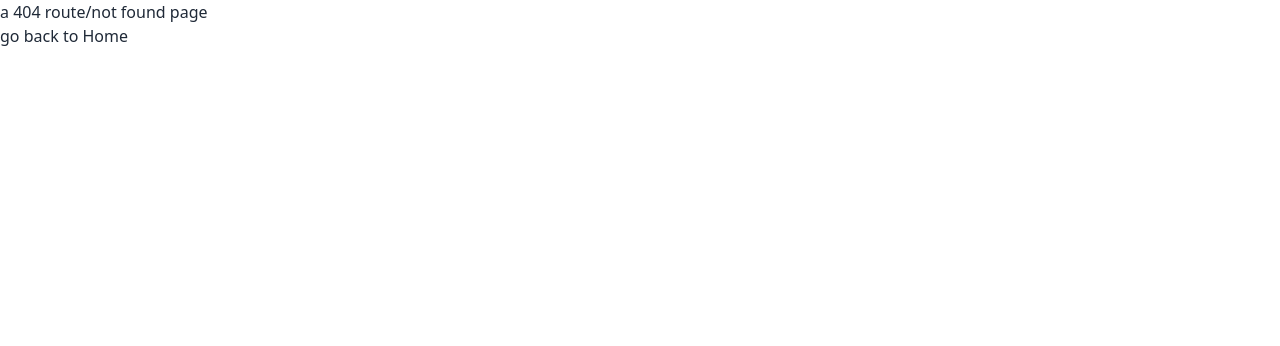
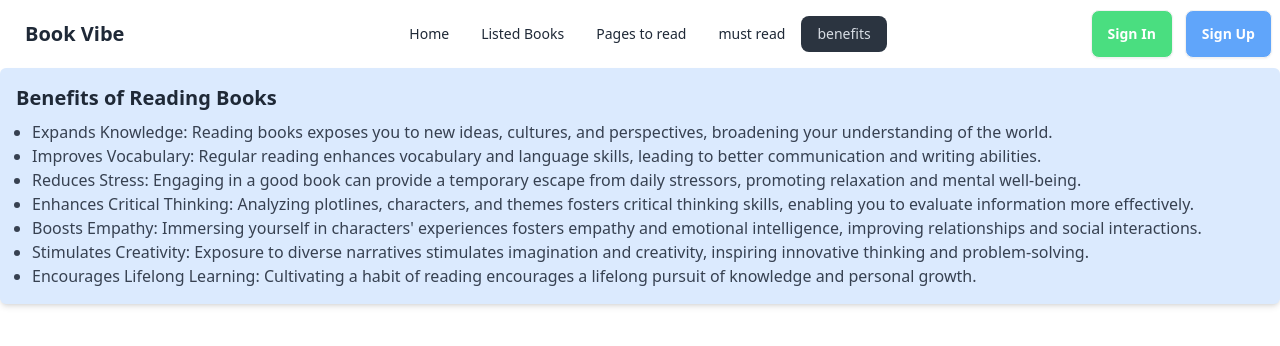
Before and after one commit to rakib135836/Book-vibe, a React (Vite) app: page /benefits in a window 1280 px wide. Before the commit this address had no page. Shown: the top 346 px of the page. Built offline with nearby package versions, Linux system fonts and the light colour scheme.

Commit message:
added two extra route

```diff
--- /dev/null
+++ b/src/components/Benefits/Benefits.jsx
@@ -0,0 +1,20 @@
+
+
+const Benefits = () => {
+    return (
+        <div className="bg-blue-100 p-4 rounded-md shadow-md">
+            <h2 className="text-xl font-bold mb-2">Benefits of Reading Books</h2>
+            <ul className="list-disc pl-4 text-gray-700">
+                <li>Expands Knowledge: Reading books exposes you to new ideas, cultures, and perspectives, broadening your understanding of the world.</li>
+                <li>Improves Vocabulary: Regular reading enhances vocabulary and language skills, leading to better communication and writing abilities.</li>
+                <li>Reduces Stress: Engaging in a good book can provide a temporary escape from daily stressors, promoting relaxation and mental well-being.</li>
+                <li>Enhances Critical Thinking: Analyzing plotlines, characters, and themes fosters critical thinking skills, enabling you to evaluate information more effectively.</li>
+                <li>Boosts Empathy: Immersing yourself in characters' experiences fosters empathy and emotional intelligence, improving relationships and social interactions.</li>
+                <li>Stimulates Creativity: Exposure to diverse narratives stimulates imagination and creativity, inspiring innovative thinking and problem-solving.</li>
+                <li>Encourages Lifelong Learning: Cultivating a habit of reading encourages a lifelong pursuit of knowledge and personal growth.</li>
+            </ul>
+        </div>
+    );
+};
+
+export default Benefits;
--- a/src/components/Books/Books.jsx
+++ b/src/components/Books/Books.jsx
@@ -19,7 +19,7 @@ const Books = () => {
                 <h1 className="capitalize text-center text-2xl font-bold"> books </h1>
             </div>
 
-            <div  className="grid grid-cols-3 gap-7">
+            <div  className="grid grid-cols-3 gap-7 ">
                {
                  books.map(book=> <SingleBook key={book.book_id} book={book}></SingleBook>)
                }
--- /dev/null
+++ b/src/components/MustRead/MustRead.jsx
@@ -0,0 +1,17 @@
+
+
+const MustRead = () => {
+    return (
+        <div className="bg-gray-200 p-4 rounded-md shadow-md">
+            <h2 className="text-lg font-bold mb-2">Must Read</h2>
+            <p className="text-gray-700">
+                Welcome to our blog! In this article, we'll explore the fascinating world of artificial intelligence and its impact on various industries. From healthcare to finance, AI is revolutionizing how we work and live.
+            </p>
+            <p className="mt-4 text-gray-700">
+                Join us as we delve into the latest advancements in machine learning algorithms, neural networks, and natural language processing. Discover how businesses are leveraging AI to streamline processes, enhance decision-making, and unlock new opportunities for growth.
+            </p>
+        </div>
+    );
+};
+
+export default MustRead;
--- a/src/components/NavBar/NavBar.jsx
+++ b/src/components/NavBar/NavBar.jsx
@@ -8,8 +8,8 @@ const NavBar = () => {
         <li><NavLink  to={'/'}>Home</NavLink></li>
         <li><NavLink to={'/listed-books'}>Listed Books</NavLink></li>
         <li><NavLink to={'/pages-to-read'}>Pages to read</NavLink></li>
-        <li><NavLink to={'/must-read'}>Pages to read</NavLink></li>
-        <li><NavLink to={'/benefits'}>Pages to read</NavLink></li>
+        <li><NavLink to={'/must-read'}>must read</NavLink></li>
+        <li><NavLink to={'/benefits'}>benefits</NavLink></li>
 
     </>
 
```
Also changed, not shown: src/main.jsx (+10 -0 lines).
